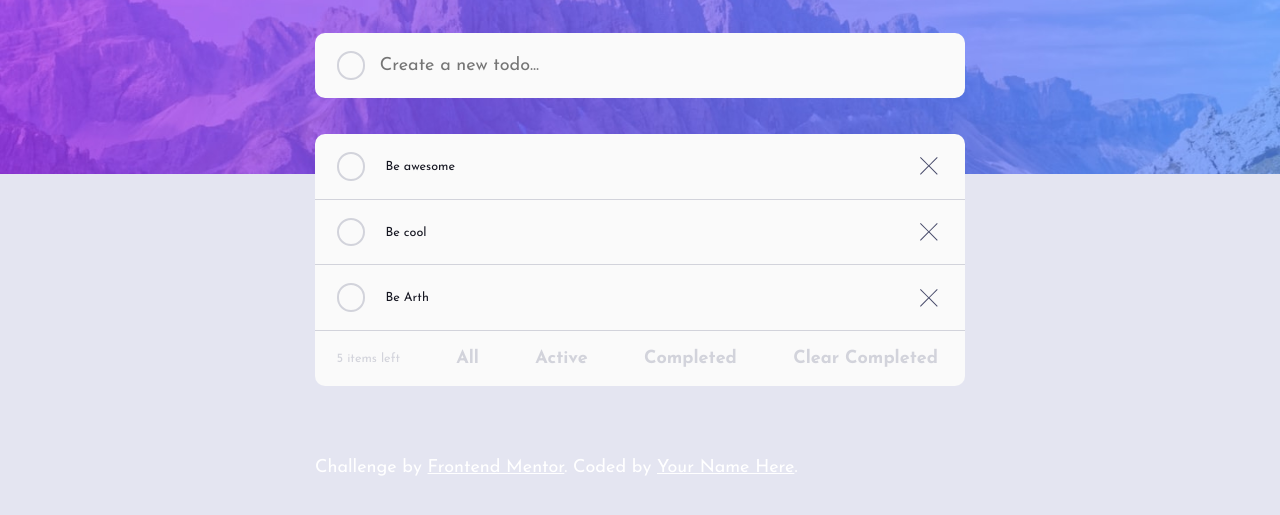
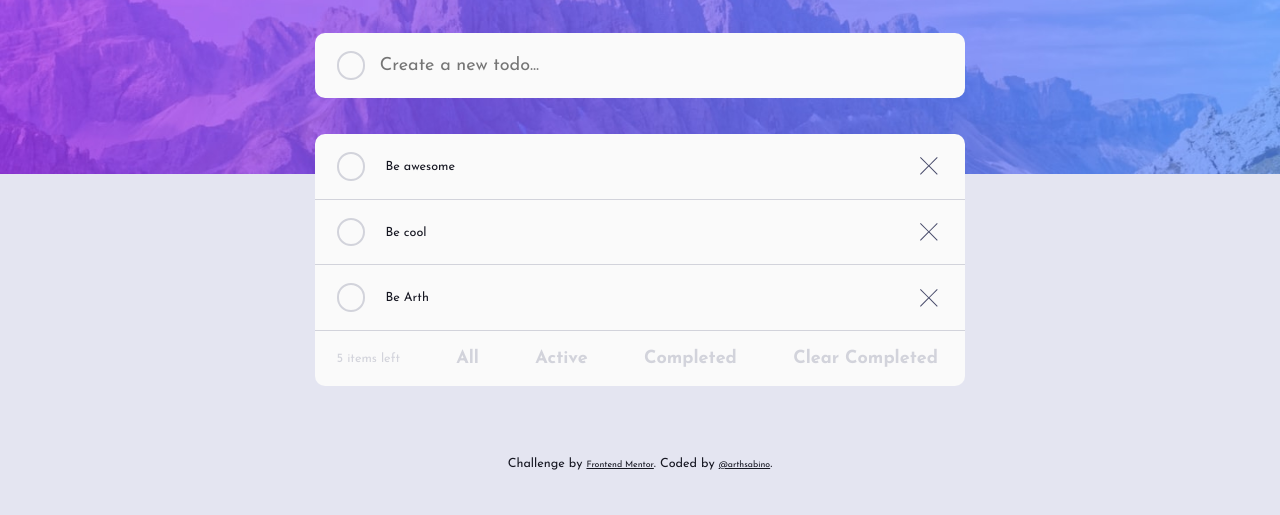
Before and after one commit to arthsabino/Todo-App, a plain HTML site: page index.html in a window 1280 px wide. Shown: the part 93-608 px from the top of the page. Drawn offline with Linux system fonts and the light colour scheme.

Commit message:
Updated readme with screenshot

```diff
--- a/index.html
+++ b/index.html
@@ -64,7 +64,7 @@
       </div>
       <div class="attribution">
         Challenge by <a href="https://www.frontendmentor.io?ref=challenge" target="_blank">Frontend Mentor</a>.
-        Coded by <a href="#">Your Name Here</a>.
+        Coded by <a href="https://github.com/arthsabino">@arthsabino</a>.
       </div>
     </div>
   </body>
--- a/style.css
+++ b/style.css
@@ -88,7 +88,13 @@ h1 {
 .todo-list-status {
     margin-bottom: 2em;
 }
-.todo-item span {
+
+.attribution {
+    text-align: center;
+}
+.todo-item span,
+.attribution,
+.attribution a {
     font-size: 0.7em;
     color: var(--not-done-text-color);
 }
```
Also changed, not shown: screenshot-desktop-dark-png.png (added), screenshot-desktop-light-png.png (added), screenshot-mobile-dark-png.png (added), screenshot-mobile-light-png.png (added), 2 other files.
